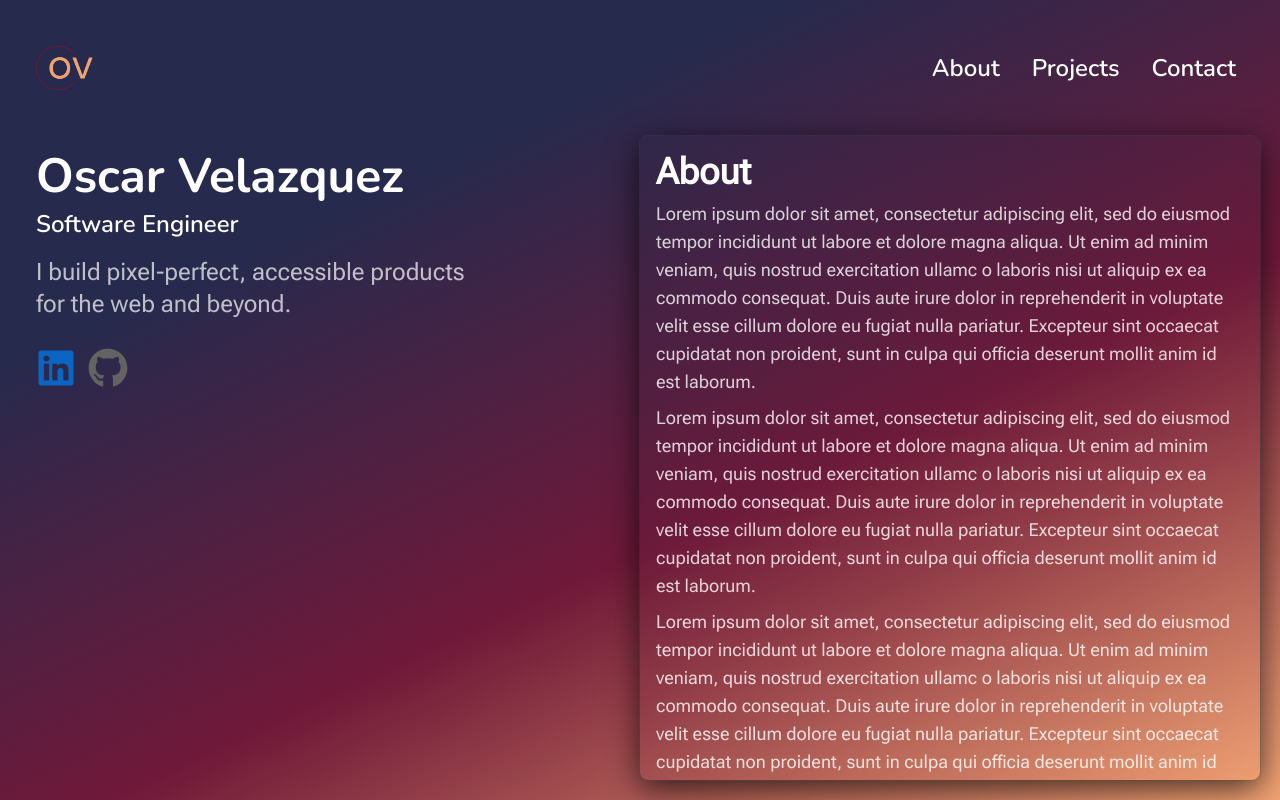
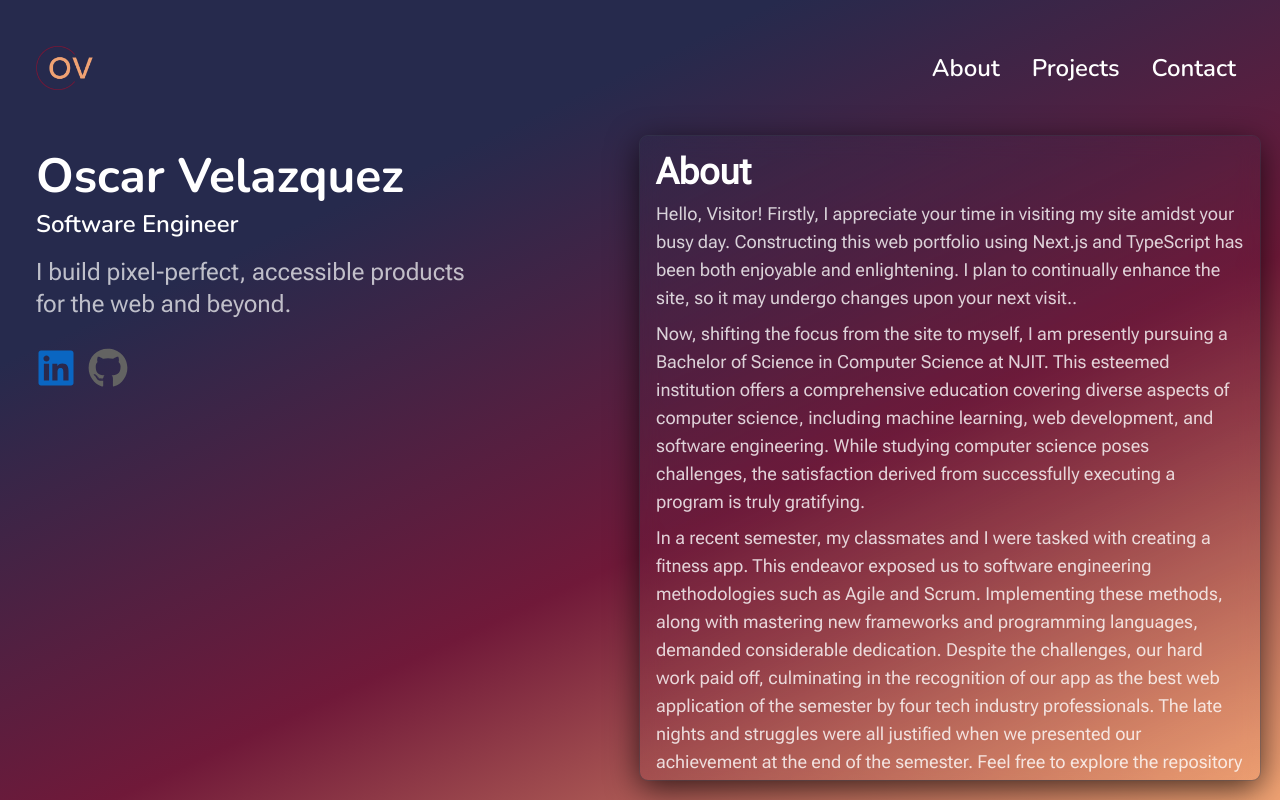
Before and after one commit to oscarvel821/web-portfolio, a Next.js app: page /about in a window 1280 px wide. Built offline with nearby package versions, Linux system fonts and the light colour scheme.

Commit message:
Updated about text

```diff
--- a/src/app/about/page.tsx
+++ b/src/app/about/page.tsx
@@ -17,12 +17,13 @@ const AboutPage = () => {
           </ul> */}
           <SocialMediaIcons/>
         </div>
-        <div className="p-4 glass outline outline-1 outline-slate-600/30 rounded-lg flex flex-col md:w-1/2 md:absolute md:top-0 md:bottom-5 md:right-0 md:overflow-scroll">
+        <div className="p-4 glass outline outline-1 outline-slate-600/30 rounded-lg flex flex-col md:w-1/2 md:absolute md:top-0 md:bottom-5 md:right-0 md:overflow-y-scroll">
           <section className="flex flex-col font-RobotoFlex text-lg">
             <h2 className="text-4xl font-bold mb-2">About</h2>
-            <p className="mb-2 text-opacity-80">Lorem ipsum dolor sit amet, consectetur adipiscing elit, sed do eiusmod tempor incididunt ut labore et dolore magna aliqua. Ut enim ad minim veniam, quis nostrud exercitation ullamc o laboris nisi ut aliquip ex ea commodo consequat. Duis aute irure dolor in reprehenderit in voluptate velit esse cillum dolore eu fugiat nulla pariatur. Excepteur sint occaecat cupidatat non proident, sunt in culpa qui officia deserunt mollit anim id est laborum.</p>
-            <p className="mb-2 text-opacity-80">Lorem ipsum dolor sit amet, consectetur adipiscing elit, sed do eiusmod tempor incididunt ut labore et dolore magna aliqua. Ut enim ad minim veniam, quis nostrud exercitation ullamc o laboris nisi ut aliquip ex ea commodo consequat. Duis aute irure dolor in reprehenderit in voluptate velit esse cillum dolore eu fugiat nulla pariatur. Excepteur sint occaecat cupidatat non proident, sunt in culpa qui officia deserunt mollit anim id est laborum.</p>
-            <p className="text-opacity-80">Lorem ipsum dolor sit amet, consectetur adipiscing elit, sed do eiusmod tempor incididunt ut labore et dolore magna aliqua. Ut enim ad minim veniam, quis nostrud exercitation ullamc o laboris nisi ut aliquip ex ea commodo consequat. Duis aute irure dolor in reprehenderit in voluptate velit esse cillum dolore eu fugiat nulla pariatur. Excepteur sint occaecat cupidatat non proident, sunt in culpa qui officia deserunt mollit anim id est laborum.</p>
+            <p className="mb-2 text-opacity-80">Hello, Visitor! Firstly, I appreciate your time in visiting my site amidst your busy day. Constructing this web portfolio using Next.js and TypeScript has been both enjoyable and enlightening. I plan to continually enhance the site, so it may undergo changes upon your next visit..</p>
+            <p className="mb-2 text-opacity-80">Now, shifting the focus from the site to myself, I am presently pursuing a Bachelor of Science in Computer Science at NJIT. This esteemed institution offers a comprehensive education covering diverse aspects of computer science, including machine learning, web development, and software engineering. While studying computer science poses challenges, the satisfaction derived from successfully executing a program is truly gratifying.</p>
+            <p className="mb-2 text-opacity-80">In a recent semester, my classmates and I were tasked with creating a fitness app. This endeavor exposed us to software engineering methodologies such as Agile and Scrum. Implementing these methods, along with mastering new frameworks and programming languages, demanded considerable dedication. Despite the challenges, our hard work paid off, culminating in the recognition of our app as the best web application of the semester by four tech industry professionals. The late nights and struggles were all justified when we presented our achievement at the end of the semester. Feel free to explore the repository linked on my projects page for more details.</p>
+            <p className="text-opacity-80">Beyond my academic pursuits, I've rekindled my interest in fitness, striving for both physical and mental improvement. Additionally, my companions in daily life are two adorable dogs—a corgi named Bolt and a yorkie named Chester. Whenever time allows, I relish spending moments with them. As a PlayStation gamer (though I aspire for a PC in the near future), I currently enjoy Fortnite with friends, yet my heart belongs to the Call of Duty franchise, and I hope to delve back into it. Once again, thank you for your visit, and I look forward to welcoming you again!</p>
           </section>
           <section className="mt-5">
             <h2 className="text-4xl font-bold mb-2 font-RobotoFlex">Education</h2>
--- a/src/components/education/Schools.tsx
+++ b/src/components/education/Schools.tsx
@@ -35,8 +35,8 @@ const Schools = () => {
     return (
         <div>
             {schools.map((s, index) => (
-                <div className="flex font-RobotoFlex my-5">
-                    <div key={`school-${index}`} className="text-md text-opacity-80 w-1/5">
+                <div key={`school-${index}`}  className="flex font-RobotoFlex my-5">
+                    <div className="text-md text-opacity-80 w-1/5">
                         <p className="p-1">{`${s.start_year} - ${s.end_year}`}</p>
                     </div>
                     <div className="ms-5">
```
